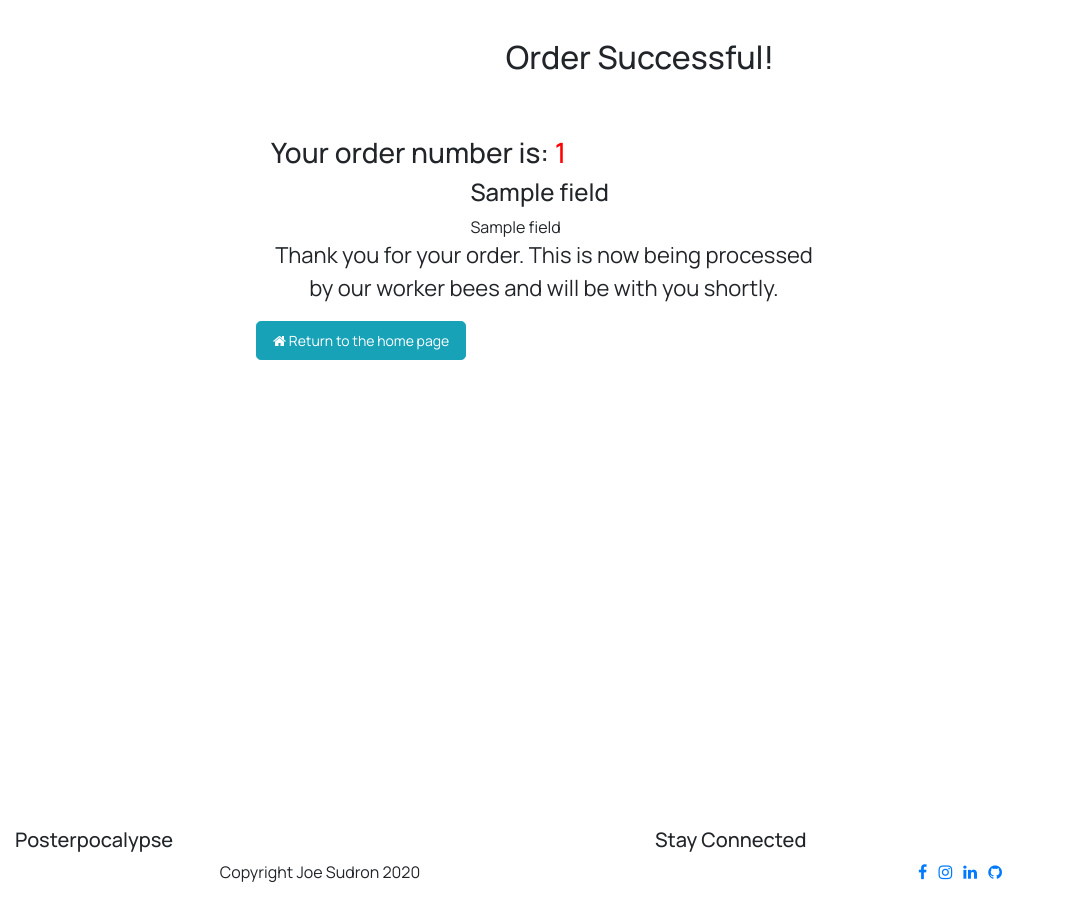
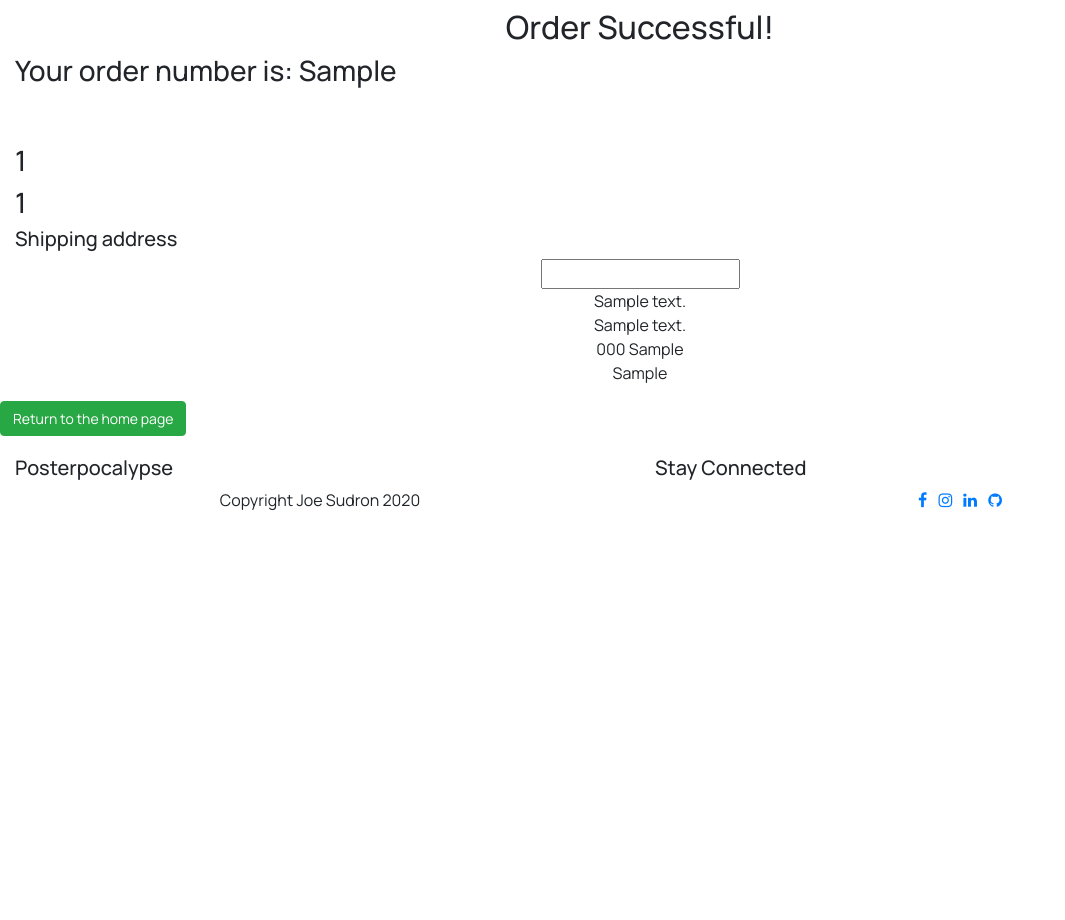
Before and after one commit to JSudron/posterpocalypse-shop, a Django app: template checkout/templates/order_confirmation.html in a window 1280 px wide. Shown: the part 56-976 px from the top of the page, without its empty margins (0-1065 px from the left). After the commit the page ends 566 px from the top, so only its background shows below. Run offline with Django 3.2, Linux system fonts and the light colour scheme; tables that the repository leaves empty hold one stand-in row (values such as "Sample post"); the template is opened without the code that fills it: values that come from a table or form of the project are taken from there, most other values are stand-ins (such as "Sample title", 1, 10 or a date in 2020); some libraries are stand-ins or nearby versions; some web fonts are replaced.

Commit message:
order confirmation now pulling through unique order number to html file

```diff
--- a/checkout/templates/order_confirmation.html
+++ b/checkout/templates/order_confirmation.html
@@ -4,29 +4,23 @@
 {% block page_title %}Order Confirmation{% endblock %}
 {% block page_heading %}Order Confirmation{% endblock %}
 {% block content %}
-    <section class="metal-bg flex-background top-padding">
-        <div class="container cart-section">
-
-            <h2 class="brand-text-header-black text-center">Order Successful!</h2>
-
-            <h3 style="margin-top: 60px;">Your order number is: <span style="color: red;">{{ order_history_number }}</span>
-            </h3>
-            <div class="forms-group">
-                <div class="col-sm-6 col-md-6 col-lg-6 mx-auto">
-                    <h4 class= "input-details">{{field.label_tag}} </h4>
-                    {{field}}
-                </div>
-            </div>
-            <div class="row">
-                <div class="col-lg-9">
-                    <p class="bold-text top-buffer" style="font-size: 22px;">
-                        Thank you for your order. This is now being processed by our worker bees and will be with you
-                        shortly.
-                    </p>
-                </div>
-                <a href="{% url 'index' %}"
-                    class="btn btn-lg btn-info top-buffer"><i class="fa fa-home" aria-hidden="true"></i> Return to the home
-                    page</a>
-            </div>
-    </section>
+    <div class="container-fluid">
+        <h2 class="text-center">Order Successful!</h2>
+        <h3>Your order number is: <span>{{ order_history }}</span></h3>
+        <br></br>
+        <h3>{{ product_id }}</h3>
+        <h3>{{ product_id }}</h3>
+        <h5 class="">Shipping address</h5>
+        <p class="">
+            {{ form.full_name }}<br/>
+            {{ customer.street_address1 }}<br/>
+            {{ customer.street_address2 }}<br/>
+            {{ customer.postcode }}
+            {{ customer.town_city }}<br/>
+            {{ customer.county }}</p>
+        </p>
+        </div>
+        </div>
+        <a href="{% url 'index' %}" class="btn btn-success">Return to the home page</a>
+    </div>
 {% endblock %}
--- a/checkout/utils.py
+++ b/checkout/utils.py
@@ -11,3 +11,4 @@ def create_order_history(user, session):
         OrderItem.objects.create(
             order_history=order, product_id=product_id, quantity=quantity
         )
+    return order
```
Also changed, not shown: checkout/views.py (+8 -4 lines).
